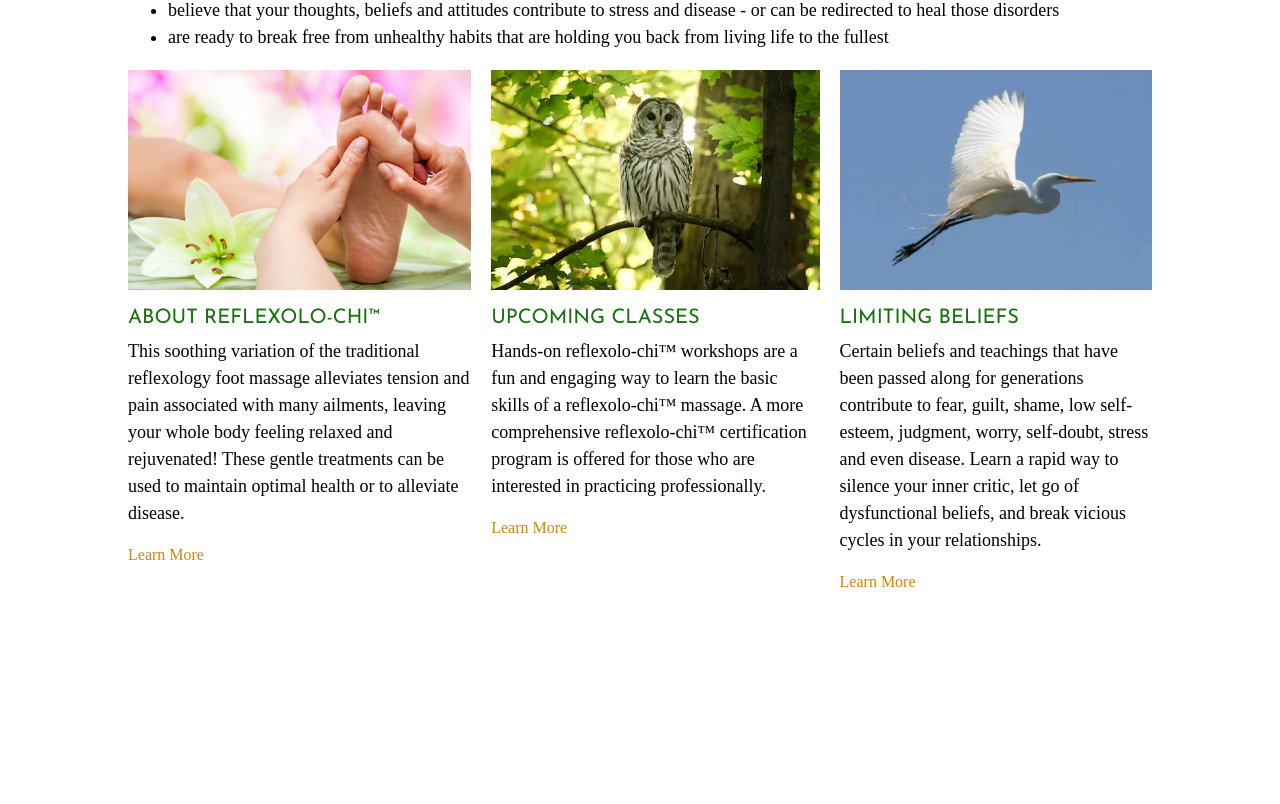
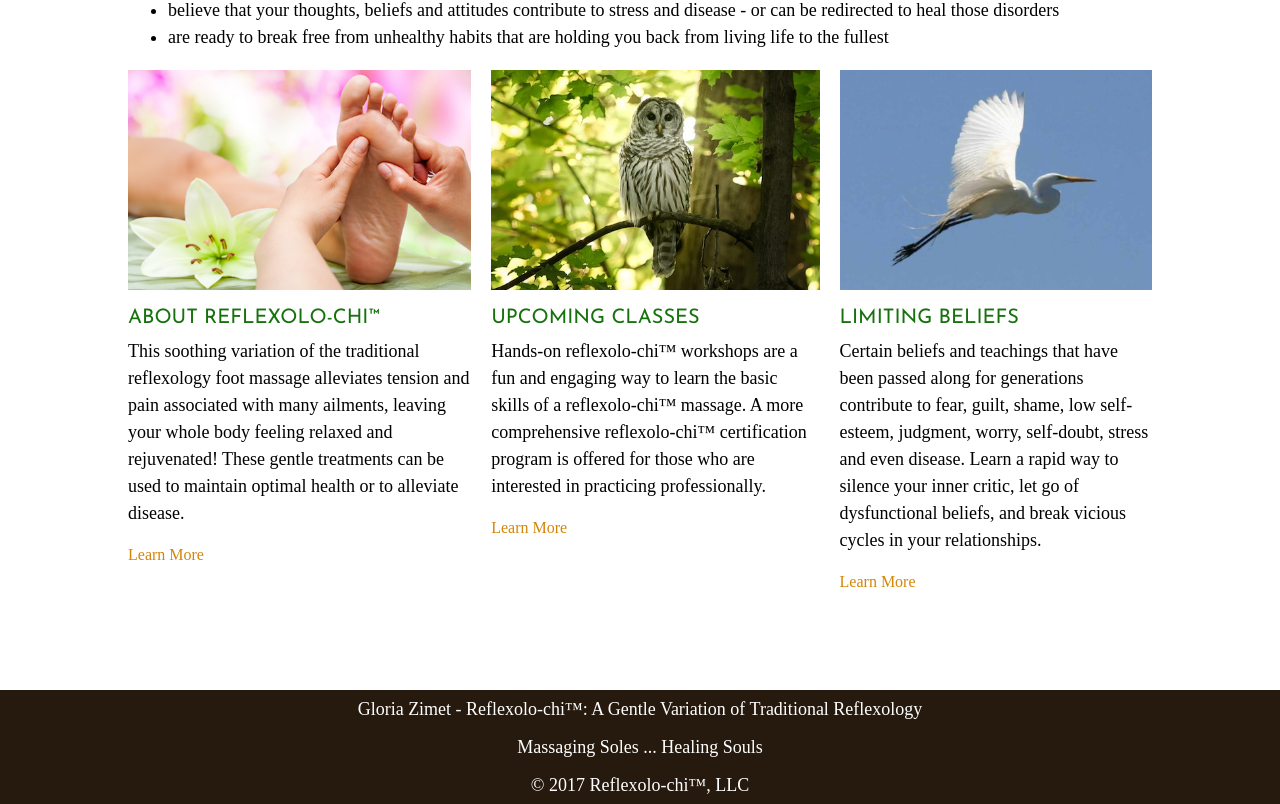
Before and after one commit to nzoam93/practiceWebsite, a React (Create React App) app: page / in a window 1280 px wide. Shown: the part 1244-2048 px from the top of the page. Before the commit the page ends 1934 px from the top, so only its background shows below. Built offline with nearby package versions, Linux system fonts and the light colour scheme; a web font is replaced by a local one.

Commit message:
added footer

```diff
--- a/src/App.js
+++ b/src/App.js
@@ -1,6 +1,7 @@
 import Header from "./components/Navigation";
 import MainPic from "./components/MainPic";
-import MainBody from "./components/MainBody"
+import MainBody from "./components/MainBody";
+import Footer from "./components/Footer";
 
 
 function App() {
@@ -9,6 +10,7 @@ function App() {
       <Header/>
       <MainPic/>
       <MainBody/>
+      <Footer/>
     </>
   );
 }
--- /dev/null
+++ b/src/components/Footer/Footer.css
@@ -0,0 +1,13 @@
+#footer{
+    background-color: var(--brown);
+    display: flex;
+    flex-direction: column;
+    align-items: center;
+    justify-content: center;
+}
+
+.footer-item{
+    color: white;
+    margin: 10px;
+    font-size: 18px;
+}
--- /dev/null
+++ b/src/components/Footer/index.jsx
@@ -0,0 +1,14 @@
+import React from 'react';
+import "./Footer.css"
+
+const footer = () => {
+  return (
+    <div id='footer'>
+        <p className='footer-item'>Gloria Zimet - Reflexolo-chi™: A Gentle Variation of Traditional Reflexology</p>
+        <p className='footer-item'>Massaging Soles ... Healing Souls</p>
+        <p className='footer-item'>© 2017 Reflexolo-chi™, LLC</p>
+    </div>
+  )
+}
+
+export default footer;
--- a/src/components/Navigation/Navigation.css
+++ b/src/components/Navigation/Navigation.css
@@ -1,6 +1,6 @@
 #nav-bar{
     height: 85px;
-    background-color: #26190d;
+    background-color: var(--brown);
     display: flex;
     justify-content: space-between;
     align-items: center;
@@ -10,7 +10,7 @@
     padding: 13.5px 18px;
     font-size: 27px;
     font-family: 'Pacifico';
-    color: #D48508;
+    color: var(--orange);
     letter-spacing: 0.1em;
 }
 
@@ -18,7 +18,7 @@
     padding: 13.5px 18px;
     font-size: 18px;
     font-family: 'Josefin Sans', sans-serif;
-    color: #D48508;
+    color: var(--orange);
     letter-spacing: 0.1em;
 }
 
--- a/src/index.css
+++ b/src/index.css
@@ -58,4 +58,5 @@ a{
 :root{
 	--orange: #d48508;
 	--green: #17720D;
+	--brown: #26190d;
 }
```
